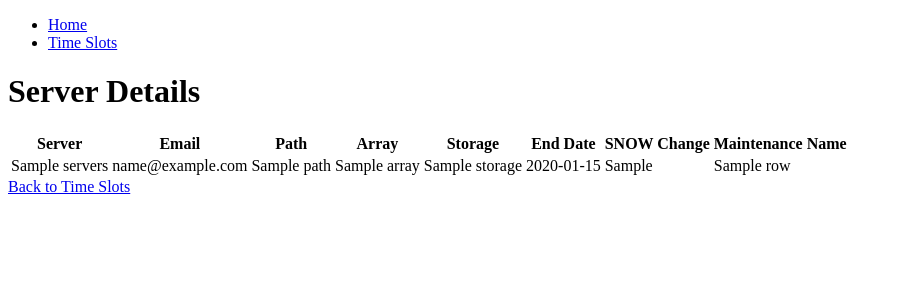
After one commit to srimandarbha/sanscheduler, a Flask app: template templates/server_details.html in a window 1280 px wide. The commit adds this page. Shown: the top 300 px of the page, without its empty margins (0-901 px from the left). Run offline with Flask 3, Linux system fonts and the light colour scheme; the template is opened without the code that fills it: most values are stand-ins (such as "Sample title", 1, 10 or a date in 2020).

Commit message:
main page

```diff
--- a/app.py
+++ b/app.py
@@ -16,7 +16,11 @@ def allowed_file(filename):
 
 @app.route('/')
 def index():
-    return render_template('index.html')
+    return redirect('timeslots')
+
+@app.route('/uploads')
+def uploads():
+    return render_template('upload.html')
 
 @app.route('/upload', methods=['POST'])
 def upload_file():
@@ -84,17 +88,28 @@ def customize():
 
 @app.route('/timeslots')
 def timeslots():
+    filenames = os.listdir(app.config['UPLOAD_FOLDER'])
+    filenames = [f for f in filenames if allowed_file(f)]  # Filter only allowed files
+    return render_template('timeslot.html', filenames=filenames)
+
+@app.route('/view_timeslots')
+def view_timeslots():
     filename = request.args.get('filename')
     if not filename:
-        return redirect(url_for('index'))
+        return redirect(url_for('timeslots'))
     filepath = os.path.join(app.config['UPLOAD_FOLDER'], filename)
+    if not os.path.isfile(filepath):
+        flash('File not found', 'danger')
+        return redirect(url_for('timeslots'))
     wb = load_workbook(filepath)
     sheet_names = wb.sheetnames
     data = {}
     for sheet in sheet_names:
         df = pd.read_excel(filepath, sheet_name=sheet)
+        df['url'] = df.apply(lambda row: f'/server_details/{filename}/{sheet}/{row.name}', axis=1)
         data[sheet] = df.to_dict('records')
     return render_template('timeslots.html', data=data, filename=filename, sheet_names=sheet_names)
+
 
 @app.route('/update_slot', methods=['POST'])
 def update_slot():
--- a/templates/index.html
+++ b/templates/index.html
@@ -9,11 +9,9 @@
 <body>
     <ul class="nav">
         <li><a href="/">Home</a></li>
+        <li><a href="/uploads">Uploads</a></li>
+        <li><a href="/timeslots">TimeSlots</a></li>
     </ul>
     <h1>Upload Excel File for Maintenance Windows</h1>
-    <form action="/upload" method="post" enctype="multipart/form-data">
-        <input type="file" name="file">
-        <input type="submit" value="Upload">
-    </form>
 </body>
 </html>
--- /dev/null
+++ b/templates/server_details.html
@@ -0,0 +1,38 @@
+<!doctype html>
+<html lang="en">
+<head>
+    <meta charset="UTF-8">
+    <meta name="viewport" content="width=device-width, initial-scale=1.0">
+    <title>Server Details</title>
+</head>
+<body>
+    <ul class="nav">
+        <li><a href="/">Home</a></li>
+        <li><a href="/timeslots?filename={{ filename }}">Time Slots</a></li>
+    </ul>
+    <h1>Server Details</h1>
+    <table>
+        <tr>
+            <th>Server</th>
+            <th>Email</th>
+            <th>Path</th>
+            <th>Array</th>
+            <th>Storage</th>
+            <th>End Date</th>
+            <th>SNOW Change</th>
+            <th>Maintenance Name</th>
+        </tr>
+        <tr>
+            <td>{{ row['servers'] }}</td>
+            <td>{{ row['email'] }}</td>
+            <td>{{ row['path'] }}</td>
+            <td>{{ row['array'] }}</td>
+            <td>{{ row['storage'] }}</td>
+            <td>{{ row['enddate'] }}</td>
+            <td>{{ row['SNOW change'] }}</td>
+            <td>{{ row['maintenance_name'] }}</td>
+        </tr>
+    </table>
+    <a href="{{ url_for('timeslots', filename=filename) }}">Back to Time Slots</a>
+</body>
+</html>
```
Also changed, not shown: templates/timeslot.html (added, +23 -0 lines), templates/upload.html (+19 -0 lines).
